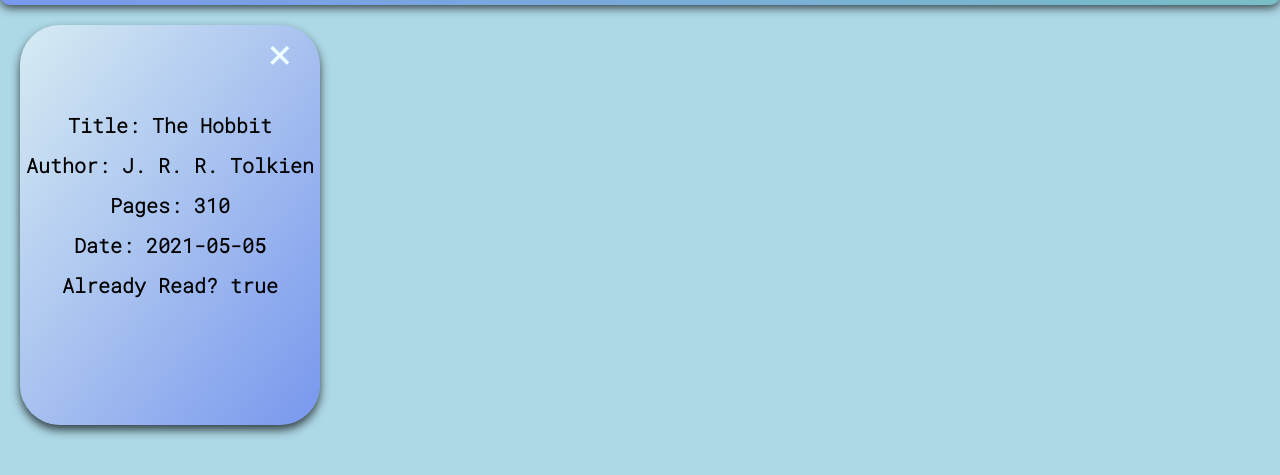
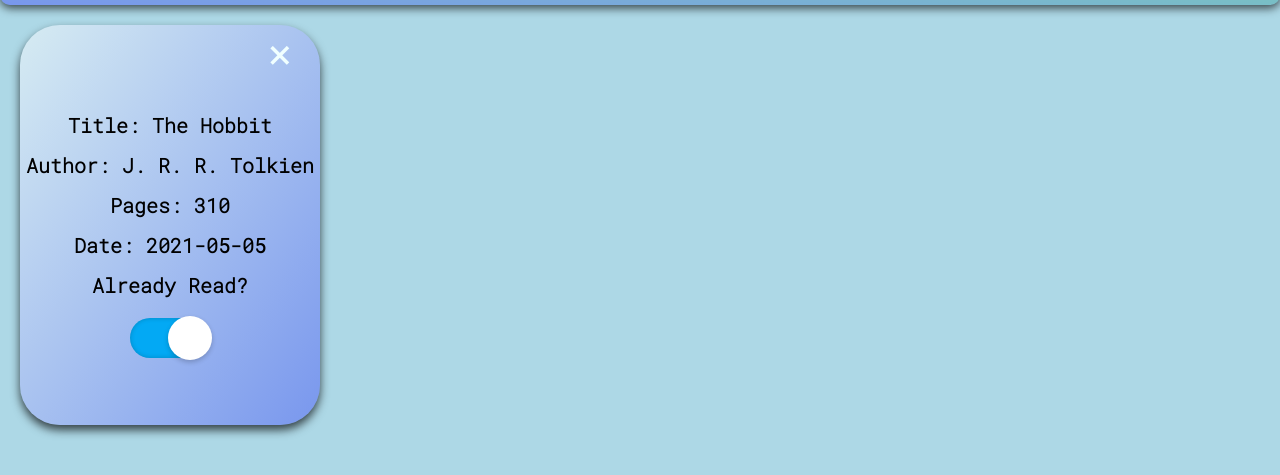
Before and after one commit to a1ali/Library, a plain HTML site: page index.html in a window 1280 px wide. Shown: the part 95-570 px from the top of the page. Drawn offline with nearby package versions, Linux system fonts and the light colour scheme.

Commit message:
Add files via upload

```diff
--- a/script.js
+++ b/script.js
@@ -1,5 +1,4 @@
 const title = document.getElementById('title');
-//const title = document.getElementById('title');
 const author = document.getElementById('author');
 const pages = document.getElementById('pages');
 const date = document.getElementById('date');
@@ -9,7 +8,6 @@ const modal = document.getElementById('modal-bg');
 const closeBtn = document.getElementById('closeBtn');
 const newBookBtn = document.getElementById('new');
 const submit = document.getElementById('submitButton');
-
 const bookCards = document.getElementById('book-cards');
 
 //array to hold book objects
@@ -82,9 +80,22 @@ function createCard(title, author, pages, date, read, index) {
                      Author: ${author} <br>
                      Pages: ${pages} <br>
                      Date: ${date} <br>
-                     Already Read? ${read} </b>`
+                     Already Read?</b>`
 
     div.appendChild(textdiv);
+
+    //div for toggle switch
+    let toggleDiv = document.createElement("div");
+    toggleDiv.className = "toggle";
+    let toggleCheck = document.createElement("input");
+    toggleCheck.name = "readtoggle";
+    toggleCheck.id = `${index}readtoggle`;
+    toggleCheck.type = "checkbox";
+    toggleCheck.checked = read;
+
+    toggleDiv.appendChild(toggleCheck);
+
+    div.appendChild(toggleDiv);
 
     //add parent div to the main div that holds that cards
     bookCards.appendChild(div);
@@ -99,23 +110,40 @@ function createCard(title, author, pages, date, read, index) {
 
         let newelem = document.getElementById(arrClassName[0]); //get the element with the id card{index}
         let getIndex = arrClassName[0].split(''); //return [c, a, r, d, {index}]
-        let index = parseInt(getIndex[getIndex.length - 1]) //index of that card which is the last element in array
+        let Cardindex = parseInt(getIndex[getIndex.length - 1]) //index of that card which is the last element in array
 
         //remove that card
         newelem.remove();
 
         //remove that element from the myLibrary array
-        myLibrary.splice(parseInt(index), 1);
+        myLibrary.splice(parseInt(Cardindex), 1);
 
         //correct the index of all the cards that come after the removed card
-        while(document.getElementById(`card${index + 1}`) !== null) {
-            let element =  document.getElementById(`card${index + 1}`)
-            element.id = `card${index}`;
-            element.className = `card${index} card`
-            index++;
+        let cardIndex = index;
+        while(document.getElementById(`card${cardIndex + 1}`) !== null) {
+            let element =  document.getElementById(`card${cardIndex + 1}`)
+            element.id = `card${cardIndex}`;
+            element.className = `card${cardIndex} card`
+            cardIndex++;
+        }
+
+        //correct the index of the toggle switches
+        let toggleIndex = index;
+        while(document.getElementById(`${toggleIndex + 1}readtoggle`) !== null) {
+            let toggleelement =  document.getElementById(`${toggleIndex + 1}readtoggle`)
+            toggleelement.id = `${toggleIndex}readtoggle`;
+            toggleIndex++;
         }
 
       })
+
+    //check if a person toggles the read button and update myLibrary array
+    let toggleElement = document.getElementById(`${index}readtoggle`);
+    toggleElement.addEventListener('click', (e) => {
+        let isChecked = e.target.checked;
+        myLibrary[index].read = isChecked;
+
+    })
 }
 
 //create an example card
--- a/style.css
+++ b/style.css
@@ -49,7 +49,7 @@ input:focus, textarea:focus, select:focus{
 
 .modal {
     width: 500px;
-    height: 400px;
+    height: 450px;
     border-radius: 10px;
     box-shadow: 0px 5px 5px rgba(0,0,0,0.7);
     text-align: center;
@@ -204,3 +204,49 @@ input {
 a {
     cursor: pointer;
 }
+
+
+.toggle {
+    display: flex;
+    align-items: center;
+    justify-content: center;
+    padding-top: 10px;
+}
+
+
+input[type="checkbox"] {
+
+    position: relative;
+    width: 80px;
+    height: 40px;
+    -webkit-appearance: none;
+    background: #c6c6c6;
+    border-radius: 20px;
+    box-shadow: inset 0 0 5px rgba(0, 0, 0, 0.2);
+    transition: .5s;
+
+}
+
+input:checked[type="checkbox"] {
+    background: #03a9f4;
+
+}
+
+input[type="checkbox"]:before {
+    content: '';
+    position: absolute;
+    width: 40px;
+    height: 40px;
+    border-radius: 20px;
+    top: 0;
+    left: 0;
+    background: #fff;
+    transition: .5s;
+    transform: scale(1.1);
+    box-shadow: 0 2px 5px rgba(0, 0 , 0, 0.2);
+}
+
+
+input:checked[type="checkbox"]:before {
+    left: 40px;
+}
```
Also changed, not shown: index.html (+23 -0 lines).
